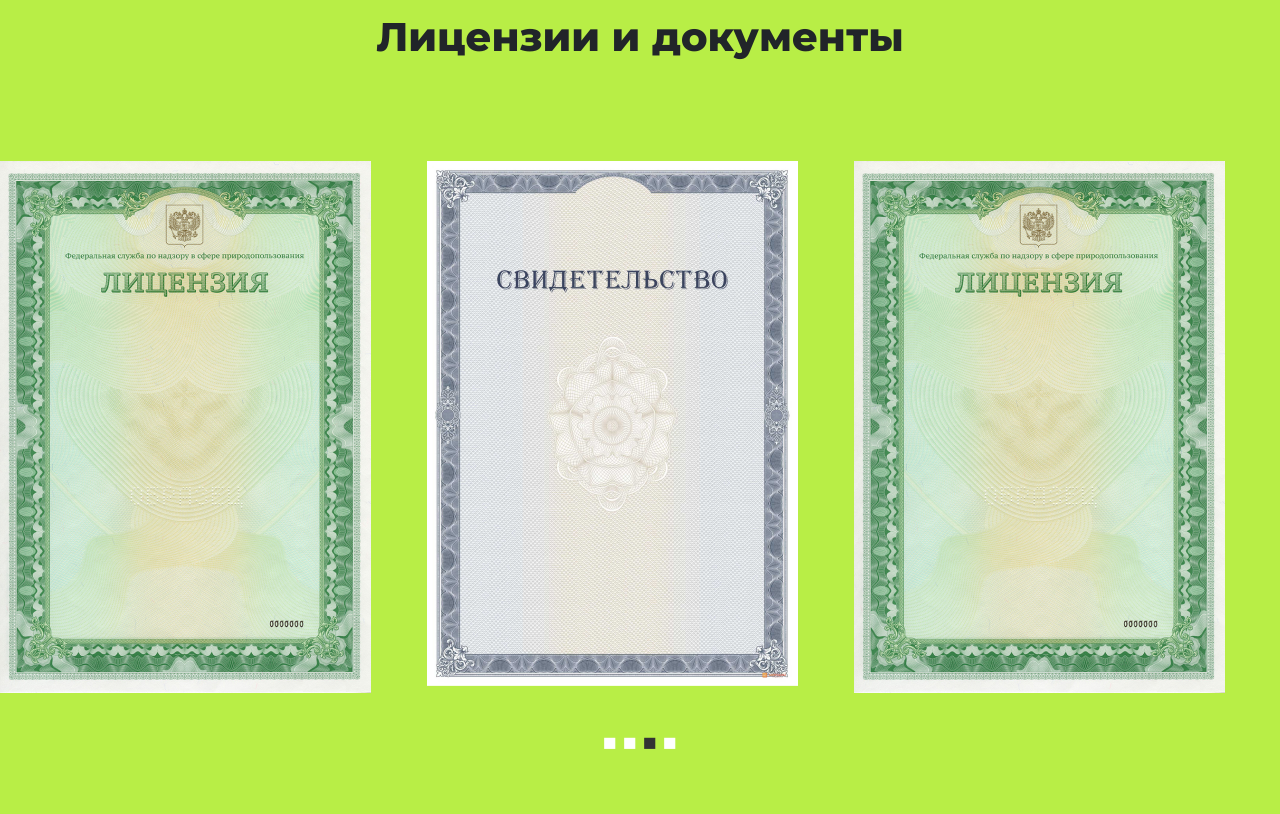
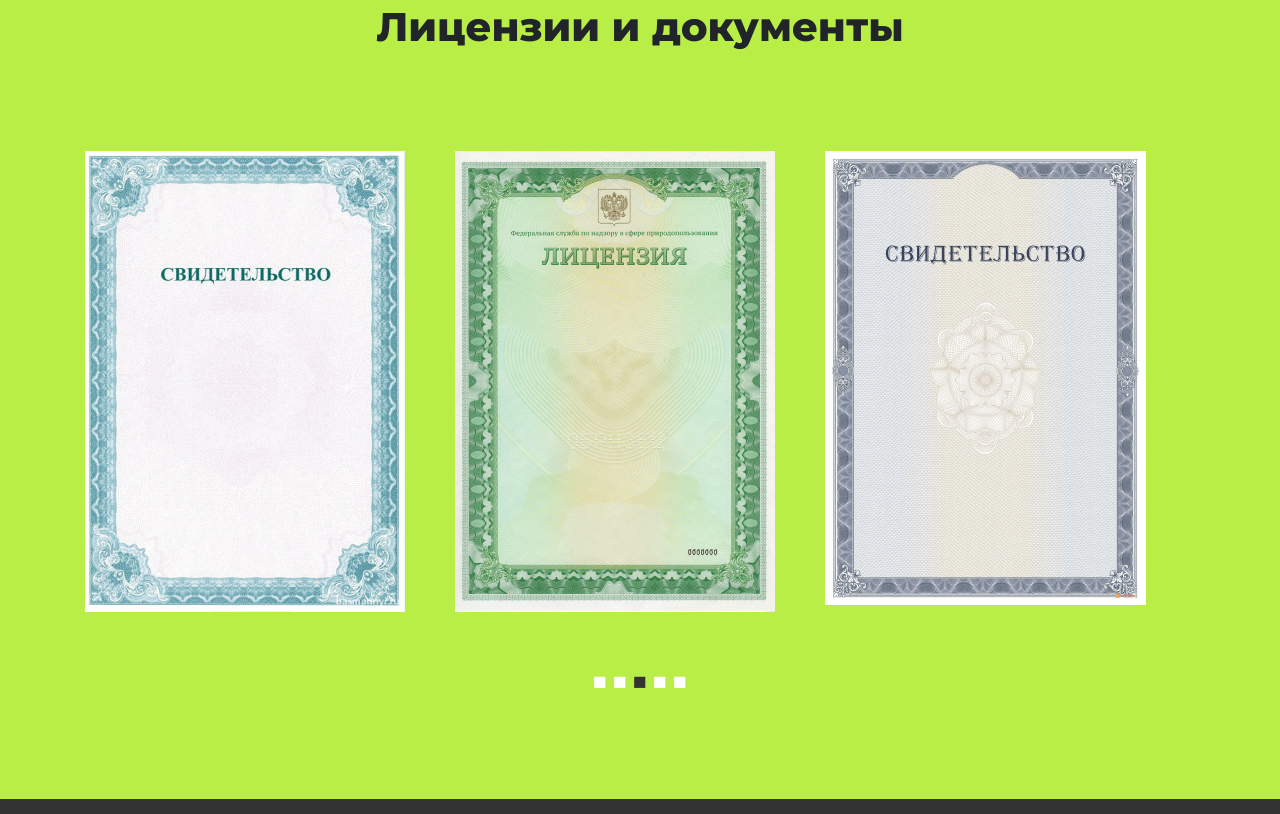
Before and after one commit to theowindand/firstProject, a website: page index.html in a window 1280 px wide. Shown: the part 4806-5620 px from the top of the page. Drawn offline with nearby package versions, Linux system fonts and the light colour scheme.

Commit message:
Add files via upload

```diff
--- a/css/style.css
+++ b/css/style.css
@@ -614,7 +614,7 @@ nav .nav-link {
 
 .slider-license-docs {
 	background-color: #B8EE46;
-	padding: 60px 0;
+	padding: 110px 0 150px 0;
 }
 
 .slider-license-docs_wrapper {
@@ -646,6 +646,10 @@ nav .nav-link {
 .what-do-you-get .slick-next.slick-arrow
  {
 	display: none !important;
+}
+
+.slider-license-docs .slick-dots {
+	bottom: -70px;
 }
 
 .slider-license-docs .slick-dots li button:before {
--- a/index.html
+++ b/index.html
@@ -263,27 +263,32 @@
         </section>
 
       	<section class="slider-license-docs">
-         <div class="container-fluid slider-license-docs">
+         <div class="container">
            <h2 class="text-center">Лицензии и документы</h2>
            <div class="slider-license-docs_wrapper">
              <div class="item">
                <a href="img/8fbdb2fb47de8234ecb0c875737123f41.png" data-lightbox="mygallery">
-                  <img src="img/8fbdb2fb47de8234ecb0c875737123f41.png" class="img-fluid" alt="">
+                  <img src="img/license-doc.png" class="img-fluid" alt="">
                </a>
              </div>
              <div class="item">
                <a href="img/full_130131.png" data-lightbox="mygallery">
-                  <img src="img/full_130131.png" class="img-fluid" alt="">
+                  <img src="img/certificate.png" class="img-fluid" alt="">
                </a>
              </div>
              <div class="item">
                <a href="img/8fbdb2fb47de8234ecb0c875737123f41.png" data-lightbox="mygallery">
-                  <img src="img/8fbdb2fb47de8234ecb0c875737123f41.png" class="img-fluid" alt="">
+                  <img src="img/certificate-2.png" class="img-fluid" alt="">
                </a>
              </div>
              <div class="item">
                <a href="img/8fbdb2fb47de8234ecb0c875737123f41.png" data-lightbox="mygallery">
-                  <img src="img/full_130131.png" class="img-fluid" alt="">
+                  <img src="img/license-doc.png" class="img-fluid" alt="">
+               </a>
+             </div>
+             <div class="item">
+               <a href="img/full_130131.png" data-lightbox="mygallery">
+                  <img src="img/certificate.png" class="img-fluid" alt="">
                </a>
              </div>
            </div>
```
Also changed, not shown: img/certificate-2.png (added), img/certificate.png (added), img/license-doc.png (added).
